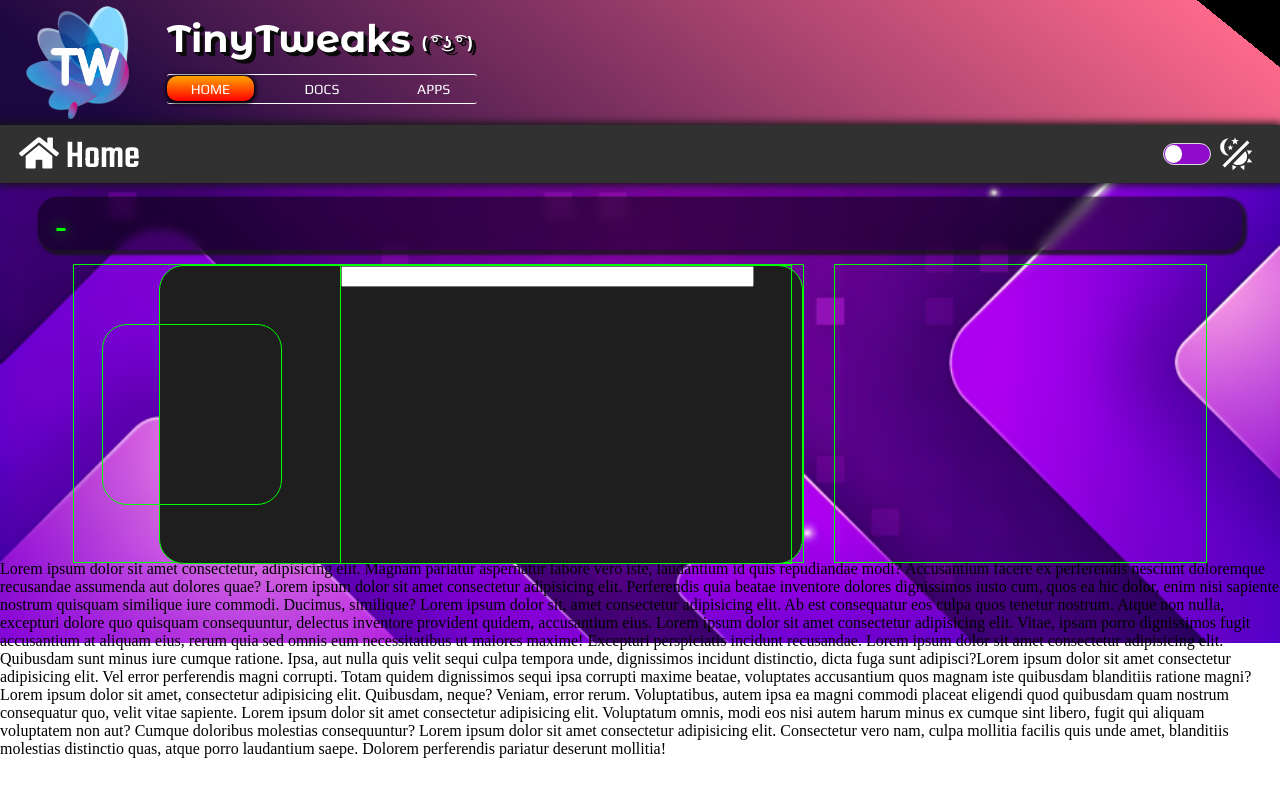
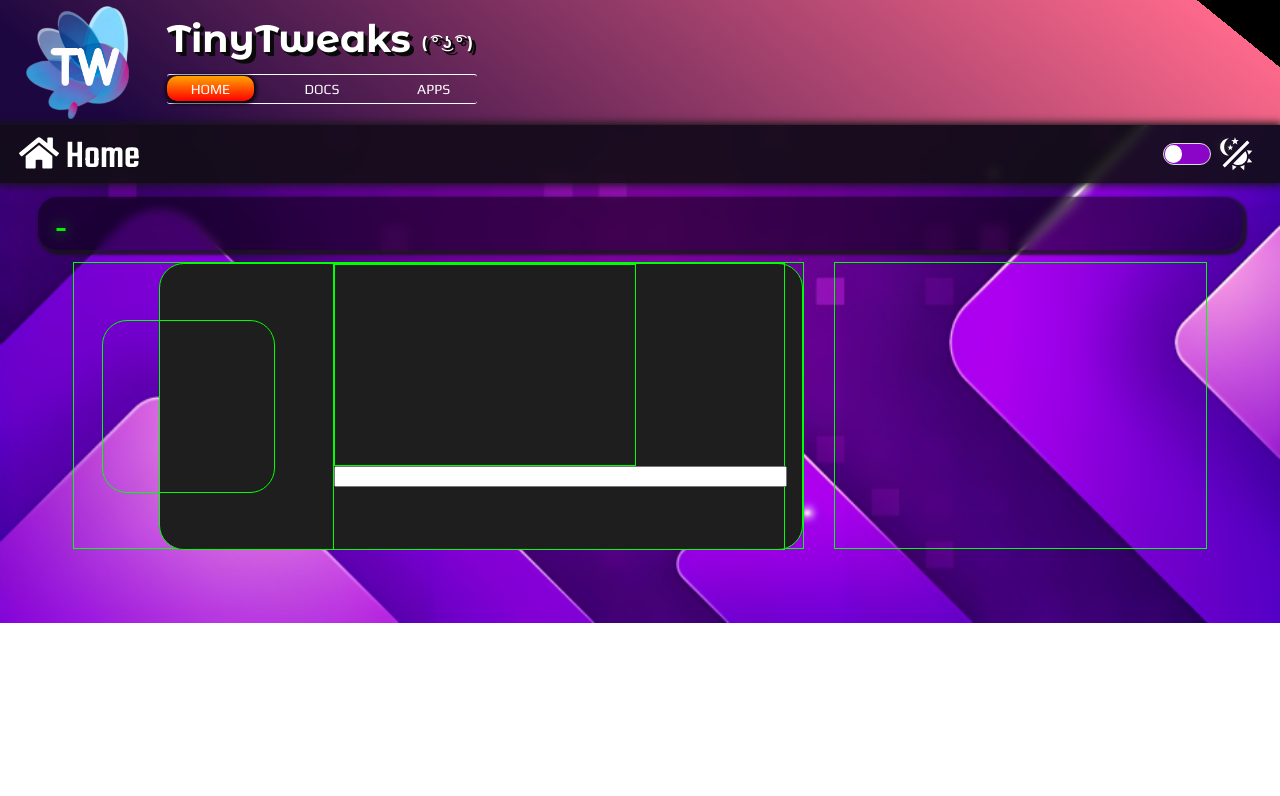
Before and after one commit to RealTinyWarrior/TinyTweaks, a Next.js app: page / in a window 1280 px wide. Shown: the top 796 px of the page. Built offline with nearby package versions, Linux system fonts and the light colour scheme; a web font is replaced by a local one.

Commit message:
Fixed bugs

```diff
--- a/app/page.tsx
+++ b/app/page.tsx
@@ -2,6 +2,7 @@ import HomeLeftBoard from "@components/homeleftboard.tsx";
 import StickyBar from "@components/stickybar.tsx";
 import DisplayShow from "@components/displayshow.tsx";
 import Navbar from "@components/navbar.tsx";
+import HomeInput from "@components/homeinput";
 import { textArray } from "@data.ts";
 
 let selectedText = textArray[Math.round(Math.random() * (textArray.length - 1))];
@@ -21,41 +22,20 @@ const Home = () => {
                             <HomeLeftBoard />
 
                             <div id="tcb-contentbox">
-                                <div id="home-in2">
-                                    <input type="text" />
-                                </div>
+                                <div id="home-details"></div>
+
+                                <HomeInput ui={"small"} />
                             </div>
                         </div>
 
-                        <div id="home-in1">
-                            <input type="text" />
-                        </div>
+                        <HomeInput ui={"large"} />
                     </div>
 
                     <div id="home-recent"></div>
                 </div>
-                <p style={{ color: "black" }}>
-                    Lorem ipsum dolor sit amet consectetur, adipisicing elit. Magnam pariatur aspernatur labore vero iste,
-                    laudantium id quis repudiandae modi? Accusantium facere ex perferendis nesciunt doloremque recusandae
-                    assumenda aut dolores quae? Lorem ipsum dolor sit amet consectetur adipisicing elit. Perferendis quia beatae
-                    inventore dolores dignissimos iusto cum, quos ea hic dolor, enim nisi sapiente nostrum quisquam similique iure
-                    commodi. Ducimus, similique? Lorem ipsum dolor sit, amet consectetur adipisicing elit. Ab est consequatur eos
-                    culpa quos tenetur nostrum. Atque non nulla, excepturi dolore quo quisquam consequuntur, delectus inventore
-                    provident quidem, accusantium eius. Lorem ipsum dolor sit amet consectetur adipisicing elit. Vitae, ipsam
-                    porro dignissimos fugit accusantium at aliquam eius, rerum quia sed omnis eum necessitatibus ut maiores
-                    maxime! Excepturi perspiciatis incidunt recusandae. Lorem ipsum dolor sit amet consectetur adipisicing elit.
-                    Quibusdam sunt minus iure cumque ratione. Ipsa, aut nulla quis velit sequi culpa tempora unde, dignissimos
-                    incidunt distinctio, dicta fuga sunt adipisci?Lorem ipsum dolor sit amet consectetur adipisicing elit. Vel
-                    error perferendis magni corrupti. Totam quidem dignissimos sequi ipsa corrupti maxime beatae, voluptates
-                    accusantium quos magnam iste quibusdam blanditiis ratione magni? Lorem ipsum dolor sit amet, consectetur
-                    adipisicing elit. Quibusdam, neque? Veniam, error rerum. Voluptatibus, autem ipsa ea magni commodi placeat
-                    eligendi quod quibusdam quam nostrum consequatur quo, velit vitae sapiente. Lorem ipsum dolor sit amet
-                    consectetur adipisicing elit. Voluptatum omnis, modi eos nisi autem harum minus ex cumque sint libero, fugit
-                    qui aliquam voluptatem non aut? Cumque doloribus molestias consequuntur? Lorem ipsum dolor sit amet
-                    consectetur adipisicing elit. Consectetur vero nam, culpa mollitia facilis quis unde amet, blanditiis
-                    molestias distinctio quas, atque porro laudantium saepe. Dolorem perferendis pariatur deserunt mollitia!
-                </p>
             </div>
+
+            <div style={{ height: "800px" }}></div>
         </>
     );
 };
--- /dev/null
+++ b/components/homeinput.tsx
@@ -0,0 +1,9 @@
+const HomeInput = ({ ui }: { ui: "small" | "large" }) => {
+    return (
+        <div id={`home-in${ui === "small" ? "2" : "1"}`}>
+            <input type="text" />
+        </div>
+    );
+};
+
+export default HomeInput;
--- a/components/modeswitch.tsx
+++ b/components/modeswitch.tsx
@@ -2,7 +2,7 @@
 
 const ModeSwitch = () => {
     return (
-        <div id="mode-s-switch" onClick={() => document.body.classList.toggle("light")}>
+        <div id="mode-switch" onClick={() => document.body.classList.toggle("light")}>
             <div></div>
         </div>
     );
--- a/components/navbar.tsx
+++ b/components/navbar.tsx
@@ -4,7 +4,9 @@ import Image from "next/image";
 import Link from "next/link";
 import Emoji from "./emoji.tsx";
 
-const Navbar = ({ place }: { place: string }) => {
+type Props = { place: "home" | "docs" | "apps" };
+
+const Navbar = ({ place }: Props) => {
     return (
         <>
             <div id="nav-style">
--- a/components/stickybar.tsx
+++ b/components/stickybar.tsx
@@ -5,6 +5,8 @@ import ModeSwitch from "./modeswitch.tsx";
 import lightdark from "@image/lightdark.svg";
 import Image from "next/image";
 import React from "react";
+
+type Props = { place: "home" | "docs" | "apps" };
 
 let Icon = ({ place }: { place: string }) =>
     place === "home" ? (
@@ -15,9 +17,9 @@ let Icon = ({ place }: { place: string }) =>
         <TbAppsOff color="white" id="home-icon" />
     );
 
-const StickyBar = ({ place }: { place: string }) => {
+const StickyBar = ({ place }: Props) => {
     return (
-        <div id="show-stick">
+        <div id="sticky-bar">
             <div id="text-place">
                 &nbsp;
                 <Icon place={place} />
--- a/public/globals.css
+++ b/public/globals.css
@@ -13,6 +13,14 @@
     position: relative;
     left: 2vw;
     width: auto;
+}
+
+#home-details {
+    height: 100%;
+    width: 100%;
+    max-width: 300px;
+    border: 1px solid lime;
+    font-family: "Play", sans-serif;
 }
 
 #nav-cont {
@@ -75,10 +83,10 @@
     }
 }
 
-#show-stick {
+#sticky-bar {
     height: clamp(1px, 15vw, 58px);
     width: auto;
-    background-color: rgba(14, 14, 14, 0.85);
+    background-color: rgba(14, 14, 14, 0.87);
     justify-content: space-between;
     align-items: center;
     display: flex;
@@ -99,18 +107,6 @@
     display: inline-block;
     height: 100%;
     top: 8%;
-}
-
-#light-pic {
-    max-height: 70%;
-    position: relative;
-    display: inline-grid;
-    right: 4.5vw;
-}
-
-#home-d-cover > div {
-    position: relative;
-    display: flex;
 }
 
 #w-text-c p {
@@ -144,35 +140,15 @@
     top: clamp(1px, 3vw, 14px);
 }
 
-@keyframes visual {
-    0% {
-        opacity: 1;
-    }
-
-    50% {
-        opacity: 0.25;
-    }
-
-    100% {
-        opacity: 1;
-    }
-}
-
-@keyframes spins {
-    from {
-        transform: rotate(0deg);
-    }
-    to {
-        transform: rotate(360deg);
-    }
-}
-
 #display-show {
-    height: clamp(1px, 460px, 94vw);
+    height: clamp(1px, 440px, 91vw);
     background-size: cover;
     background-position: bottom;
     width: 100%;
     background-image: var(--home-image);
+    position: relative;
+    bottom: clamp(1px, 15vw, 58px);
+    padding-top: clamp(1px, 15vw, 58px);
 }
 
 #home-center-text {
@@ -205,7 +181,7 @@
     background-color: var(--nav-modeball);
 }
 
-#mode-s-switch {
+#mode-switch {
     height: 71%;
     width: 40%;
     border: 0.5px solid rgb(220, 220, 220);
@@ -216,7 +192,7 @@
     cursor: pointer;
 }
 
-#mode-s-switch div {
+#mode-switch div {
     height: 89%;
     width: 40%;
     background-color: white;
@@ -224,42 +200,6 @@
     position: relative;
     transition: 0.16s;
     left: var(--nav-left-pos);
-}
-
-#home-input {
-    border: 1px solid lime;
-}
-
-#home-input input {
-    height: 50%;
-    width: 100%;
-}
-
-#text-place img {
-    height: 60%;
-    display: inline-block;
-}
-
-#text-place p {
-    display: inline-block;
-    margin: auto;
-    top: 5%;
-    transform: translateY(-5%);
-}
-
-#mode-shift-image {
-    height: 130%;
-    width: auto;
-}
-
-#nav-app-logo {
-    height: 100%;
-    width: auto;
-}
-
-#home-icon {
-    position: relative;
-    top: 6%;
 }
 
 #tcb-hold {
@@ -294,6 +234,13 @@
     border: 1px solid lime;
 }
 
+#home-recent {
+    height: 45.5%;
+    width: 92%;
+    border: 1px solid lime;
+    max-width: 610px;
+}
+
 #home-content-box {
     height: 140%;
     width: 100%;
@@ -305,11 +252,35 @@
     column-gap: 30px;
 }
 
-#home-recent {
-    height: 45.5%;
-    width: 92%;
+#text-place img {
+    height: 60%;
+    display: inline-block;
+}
+
+#text-place p {
+    display: inline-block;
+    margin: auto;
+    top: 5%;
+    transform: translateY(-5%);
+}
+
+#mode-shift-image {
+    height: 130%;
+    width: auto;
+}
+
+#nav-app-logo {
+    height: 100%;
+    width: auto;
+}
+
+#home-icon {
+    position: relative;
+    top: 6%;
+}
+
+#home-input {
     border: 1px solid lime;
-    max-width: 610px;
 }
 
 #home-in1 {
@@ -321,11 +292,34 @@
 }
 
 #home-in2 > input {
-    width: 90%;
+    width: 99%;
 }
 
 #home-in1 > input {
-    width: 90%;
+    width: 99%;
+}
+
+@keyframes visual {
+    0% {
+        opacity: 1;
+    }
+
+    50% {
+        opacity: 0.25;
+    }
+
+    100% {
+        opacity: 1;
+    }
+}
+
+@keyframes spins {
+    from {
+        transform: rotate(0deg);
+    }
+    to {
+        transform: rotate(360deg);
+    }
 }
 
 body {
@@ -350,7 +344,7 @@ body.light {
     --home-shade: 0 0 15px darkgreen;
     --font-color: black;
     --home-image: url(../image/white_banner.png);
-    --nav-left-pos: 62%;
+    --nav-left-pos: 62.5%;
     --cboard-color: #f5f5f5;
     --nav-modeball: #4289f5;
     --home-bng: linear-gradient(white, white);
@@ -362,6 +356,10 @@ body.light {
 @media only screen and (min-width: 800px) {
     #home-in1 {
         display: none;
+    }
+
+    #home-details {
+        height: 70%;
     }
 
     #home-in2 {
```
